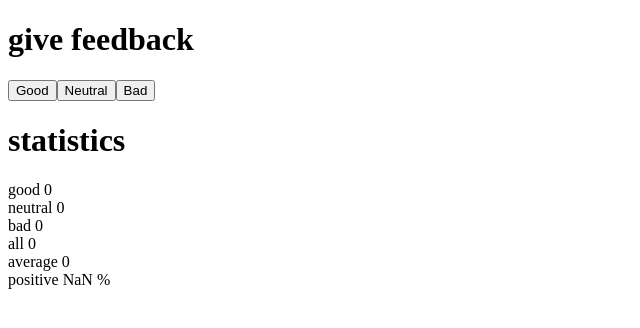
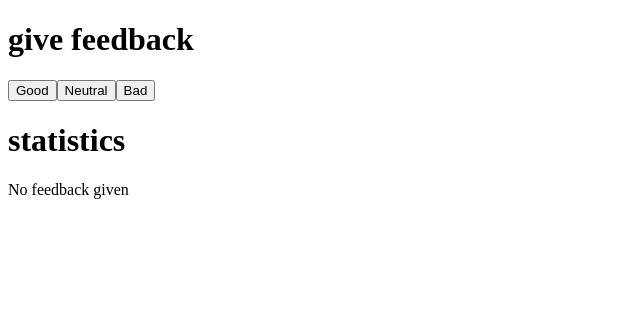
Before and after one commit to CA-Fernandes/fullStackOpen, a React (Vite) app in the folder part1/unicafe/: page / in a window 1280 px wide. Shown: the top 328 px of the page, without its empty margins (0-640 px from the left). Built offline with nearby package versions, Linux system fonts and the light colour scheme.

Commit message:
1.9 exercise completed, conditional rendering implemented for statistics component. 2 bugs fixed, positive percentage now displaces correctly, fixed the stats values being displayed

```diff
--- a/part1/unicafe/src/App.jsx
+++ b/part1/unicafe/src/App.jsx
@@ -14,7 +14,11 @@ const Stat = ({text, statistic}) => (
   <div>{text} {statistic}</div>
 )
 
-const Statistics = (props) => (
+const Statistics = (props) => {
+  if (props.total === 0) {
+    return (<div>No feedback given</div>)
+  }
+  return(
   <div>
     <Stat text="good" statistic={props.goodStat}/>
     <Stat text="neutral" statistic={props.neutralStat}/>
@@ -23,8 +27,8 @@ const Statistics = (props) => (
     <Stat text="average" statistic={props.average}/>
     <Stat text="positive" statistic={props.positivePercentage}/>
   </div>
-
-)
+  )
+}
 
 
 const App = () => {
@@ -43,7 +47,7 @@ const App = () => {
   ? 0
   : (good - bad) / total;
 
-  const positivePercentage = good / total
+  const positivePercentage = (good / total) * 100
 
   return(
     <div>
@@ -52,7 +56,7 @@ const App = () => {
       <Button onClick = {() => incrementOnClick(neutral, setNeutral)} text="Neutral"></Button>
       <Button onClick = {() => incrementOnClick(bad, setBad)} text="Bad"></Button>
       <Header heading = "statistics"/>
-      <Statistics goodStat = {good} neutralStat = {neutral} badStat = {neutral} total = {total} average = {average} positivePercentage = {`${positivePercentage} %`}/>
+      <Statistics goodStat = {good} neutralStat = {neutral} badStat = {bad} total = {total} average = {average} positivePercentage = {`${positivePercentage} %`}/>
     </div>
   )
 }
```
